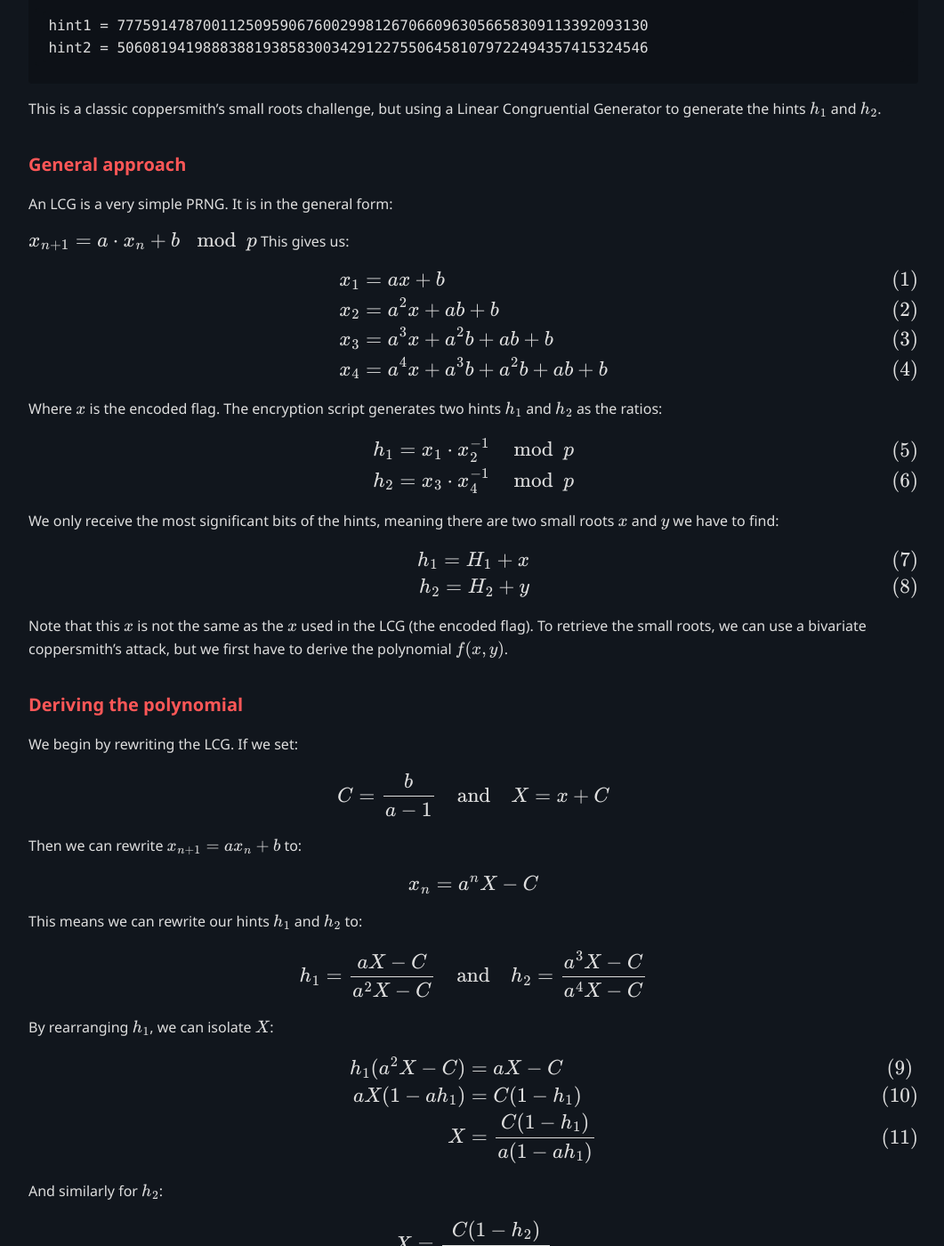
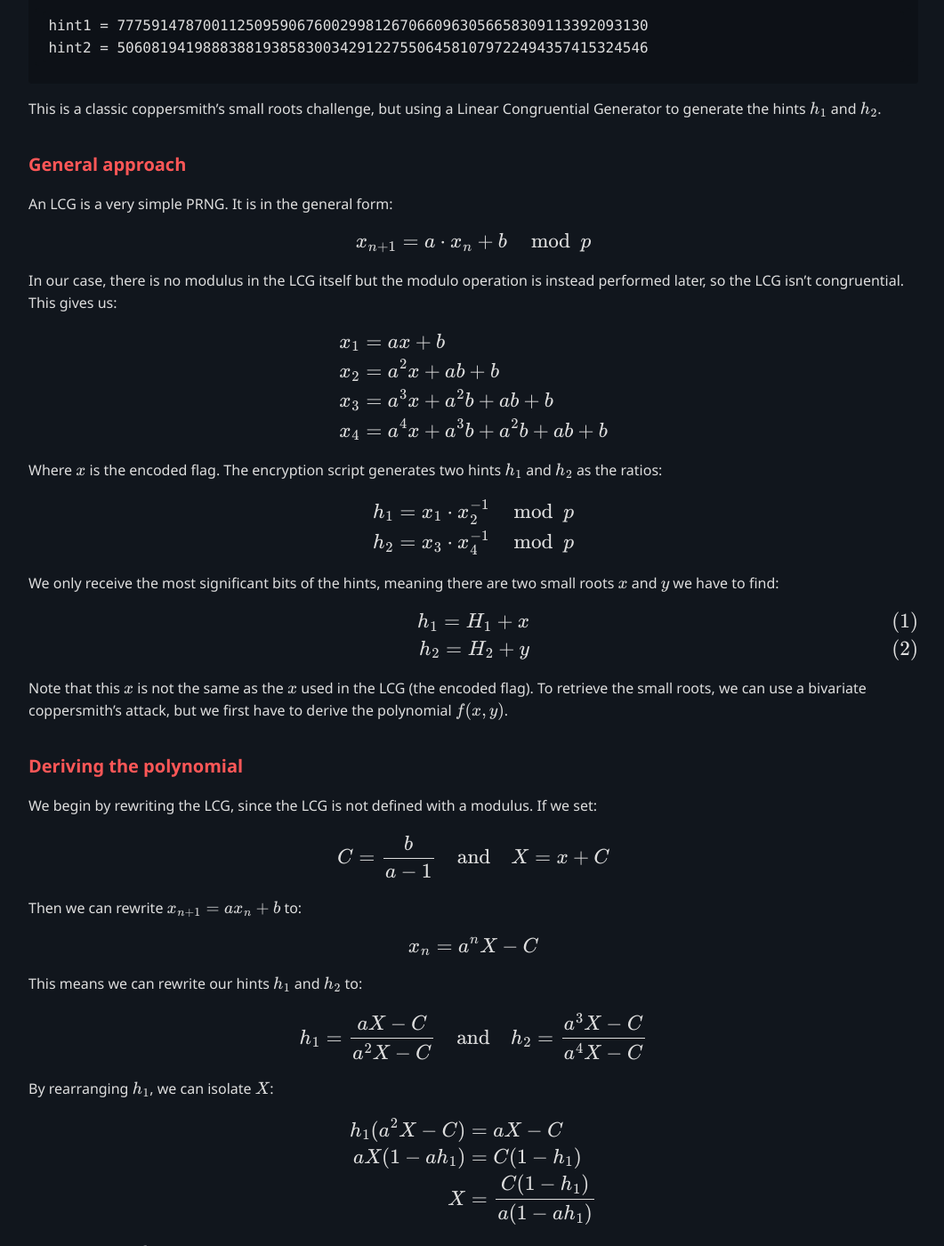
Before and after one commit to Zukane/zukane.github.io, a Jekyll site: the page built from docs/_posts/2025-03-26-copperbox.md, in a window 1280 px wide and 1400 px high, scrolled down 1146 px. Shown: the whole window at 89% size, without its empty margins (108-1169 px from the left). Built offline with Jekyll 4.4.1, drawn with Linux system fonts in a browser that asks for light colours; some of the changed text lies outside the part shown.

Commit message:
copperbox fix

````diff
--- a/docs/_posts/2025-03-26-copperbox.md
+++ b/docs/_posts/2025-03-26-copperbox.md
@@ -51,15 +51,16 @@ An LCG is a very simple PRNG. It is in the general form:
 $$
 \large x_{n+1} = a\cdot x_{n} + b \mod p
 $$
-This gives us:
+
+In our case, there is no modulus in the LCG itself but the modulo operation is instead performed later, so the LCG isn't congruential. This gives us:
 
 $$
 \large
 \begin{align}
-x_{1} &= ax+b \\
-x_{2} &= a^{2}x+ab+b \\
-x_{3} &= a^{3}x+a^{2}b+ab+b \\
-x_{4} &= a^{4}x+a^{3}b+a^{2}b+ab+b
+\nonumber x_{1} &= ax+b \\
+\nonumber x_{2} &= a^{2}x+ab+b \\
+\nonumber x_{3} &= a^{3}x+a^{2}b+ab+b \\
+\nonumber x_{4} &= a^{4}x+a^{3}b+a^{2}b+ab+b
 \end{align}
 $$
 
@@ -68,8 +69,8 @@ Where $x$ is the encoded flag. The encryption script generates two hints $h_{1}$
 $$
 \large
 \begin{align}
-h_{1}=x_{1}\cdot x_{2}^{-1} \mod p \\
-h_{2}=x_{3}\cdot x_{4}^{-1} \mod p
+\nonumber h_{1}=x_{1}\cdot x_{2}^{-1} \mod p \\
+\nonumber h_{2}=x_{3}\cdot x_{4}^{-1} \mod p
 \end{align}
 $$
 
@@ -88,7 +89,7 @@ Note that this $x$ is not the same as the $x$ used in the LCG (the encoded flag)
 
 ##### Deriving the polynomial
 
-We begin by rewriting the LCG. If we set:
+We begin by rewriting the LCG, since the LCG is not defined with a modulus. If we set:
 
 $$
 \large C = \frac{b}{a-1} \quad \text{and} \quad X = x+C
@@ -111,9 +112,9 @@ By rearranging $h_{1}$, we can isolate $X$:
 $$
 \large
 \begin{align}
-h_{1} (a^{2}X-C) &= aX-C \\
-aX(1-ah_{1}) &= C(1-h_{1})  \\
-X &= \frac{C(1-h_{1})}{a(1-ah_{1})}
+\nonumber h_{1} (a^{2}X-C) &= aX-C \\
+\nonumber aX(1-ah_{1}) &= C(1-h_{1})  \\
+\nonumber X &= \frac{C(1-h_{1})}{a(1-ah_{1})}
 \end{align}
 $$
 
@@ -127,8 +128,8 @@ We can set these equal to each other:
 
 $$
 \large \begin{align}
-\frac{C(1-h_{1})}{a(1-ah_{1})} &= \frac{C(1-h_{2})}{a^{3}(1-ah_{2})} \\
-C(1-h_{1})\cdot a^{3}(1-ah_{2}) &= C(1-h_{2}) \cdot a(1-ah_{1}) \\
+\nonumber \frac{C(1-h_{1})}{a(1-ah_{1})} &= \frac{C(1-h_{2})}{a^{3}(1-ah_{2})} \\
+\nonumber C(1-h_{1})\cdot a^{3}(1-ah_{2}) &= C(1-h_{2}) \cdot a(1-ah_{1}) \\
 \end{align}
 $$
 
@@ -144,7 +145,7 @@ Where again, $h_{1} = H_{1} + x$ and $h_{2} = H_{2} + y$.
 
 With an expression for the polynomial $f$ derived, we can implement the bivariate coppersmith solution in sagemath. For this, I will utilize the lbc-toolkit from Joseph Surin's GitHub repo.
 
-We make sure to define $H_{1}$ and $H_{2}$ from rescaling the truncated output, and define $h_{1}$ and $h_{2}$ in our polynomial ring. After running `small_roots`, we obtain $x$ and $y$ and thus $h_{1}$ and $h_{2}$.
+We make sure to define $H_{1}$ and $H_{2}$ from rescaling the truncated output, and define $h_{1}$ and $h_{2}$ in our polynomial ring. We set our bounds for the roots to $2^{48}$, and after running `small_roots`, we obtain $x$ and $y$ and thus $h_{1}$ and $h_{2}$.
 
 ```python
 P.<x, y> = PolynomialRing(ZZ)
@@ -164,6 +165,7 @@ With $h_{1}$ and $h_{2}$, we can simply solve for $x$:
 $$
 \large h_{1} = \frac{x_{1}}{x_{2}} = \frac{ax+b}{a^{2}x+ab+b}
 $$
+
 $$
 \large x = \frac{b (h_{1} (a+1)-1)}{a(1-h_{1}a)}
 $$
````
